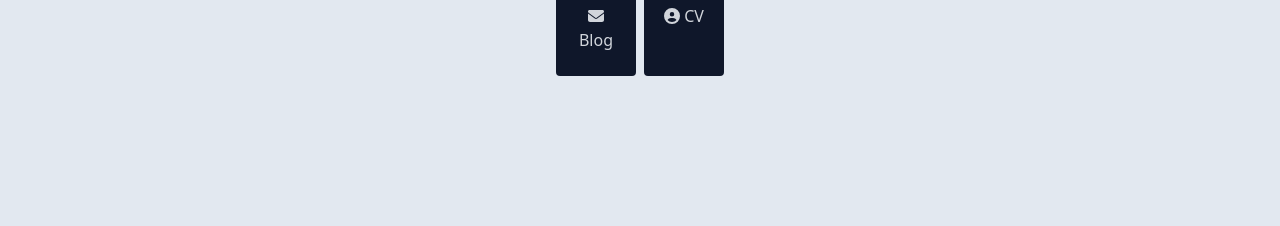
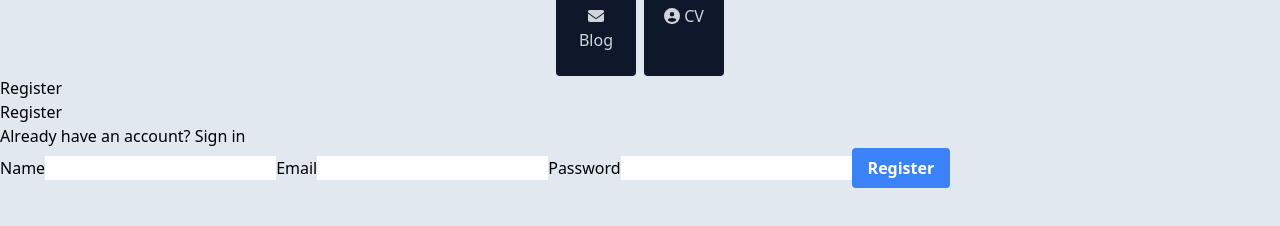
Before and after one commit to BravoDario/demo-astro, an Astro site: page / in a window 1280 px wide. Shown: the part 220-446 px from the top of the page. Built offline with nearby package versions, Linux system fonts and the light colour scheme; Astro itself is replaced by a stand-in of ours.

Commit message:
chore: Update dependencies and add registration form to MyAusita page

```diff
--- a/package.json
+++ b/package.json
@@ -18,8 +18,6 @@
     "@types/react": "^19.0.1",
     "@types/react-dom": "^19.0.2",
     "astro": "^5.0.5",
-    "firebase": "^11.3.1",
-    "firebase-admin": "^13.1.0",
     "react": "^19.0.0",
     "react-dom": "^19.0.0",
     "tailwindcss": "^3.4.16"
--- a/src/components/myausita/Validador.jsx
+++ b/src/components/myausita/Validador.jsx
@@ -16,14 +16,49 @@ const Validador = () => {
         return password.length >= 8;
     };
 
+    const handler = async () => {
+        const formData = new FormData();
+        formData.append("name", "Darío Bravo");
+        formData.append("email", "dario.bravo@gmail.com");
+        formData.append("password", "123456789")
+
+        try {
+            const response = await fetch("apis/register", {
+                params: "sí hay",
+                method: "POST"
+            });
+
+            if (!response.ok) {
+                throw new Error(`HTTP error! status: ${response.status}`);
+            }
+
+            const data = await response.json();
+            console.log(data);
+        } catch (error) {
+            console.error("Error:", error);
+
+        };
+    }
+
+
     return (
         <div>
-            <input
-                type="password"
-                value={password}
-                onChange={handlePasswordChange}
-            />
-            {isValid ? <p>Contraseña válida</p> : <p>Contraseña inválida</p>}
+            <h1>Register</h1>
+            <p>Already have an account? <a href="/signin">Sign in</a></p>
+            <label htmlFor="name">Name</label>
+            <input type="text" name="name" id="name" />
+            <label htmlFor="email" >Email</label>
+            <input type="email" name="email" id="email" />
+            <label htmlFor="password">Password</label>
+            <input type="password" name="password" id="password" />
+            <button
+                type="submit"
+                className="bg-blue-500 hover:bg-blue-700 text-white font-bold py-2 px-4 rounded"
+
+                onClick={handler}
+            >
+                Register
+            </button>
         </div>
     );
 };
--- a/src/pages/index.astro
+++ b/src/pages/index.astro
@@ -1,8 +1,12 @@
 ---
-import Welcome from '../components/Welcome.astro';
-import Layout from '../layouts/Layout.astro';
+import Welcome from "../components/Welcome.astro";
+import Validador from "../components/myausita/Validador";
+import Layout from "../layouts/Layout.astro";
 ---
 
 <Layout title="Darío Bravo">
 	<Welcome />
+	<h1>Register</h1>
+
+	<Validador client:only="react" />
 </Layout>
```
Also changed, not shown: professional_apis/index.js (added, +35 -0 lines), professional_apis/package.json (added, +16 -0 lines), 2 other files.
